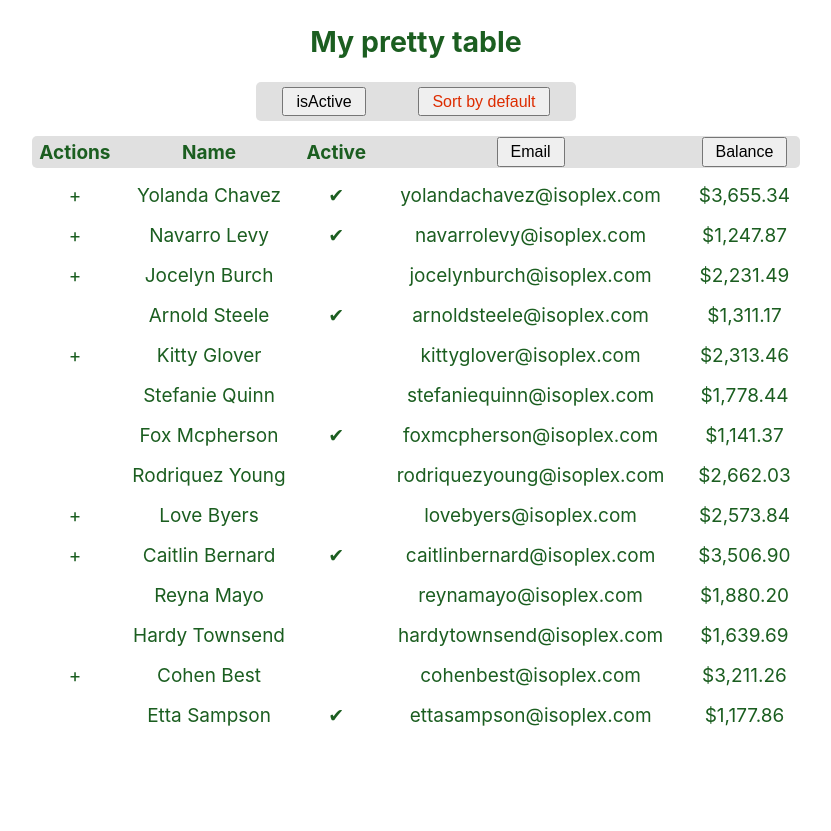
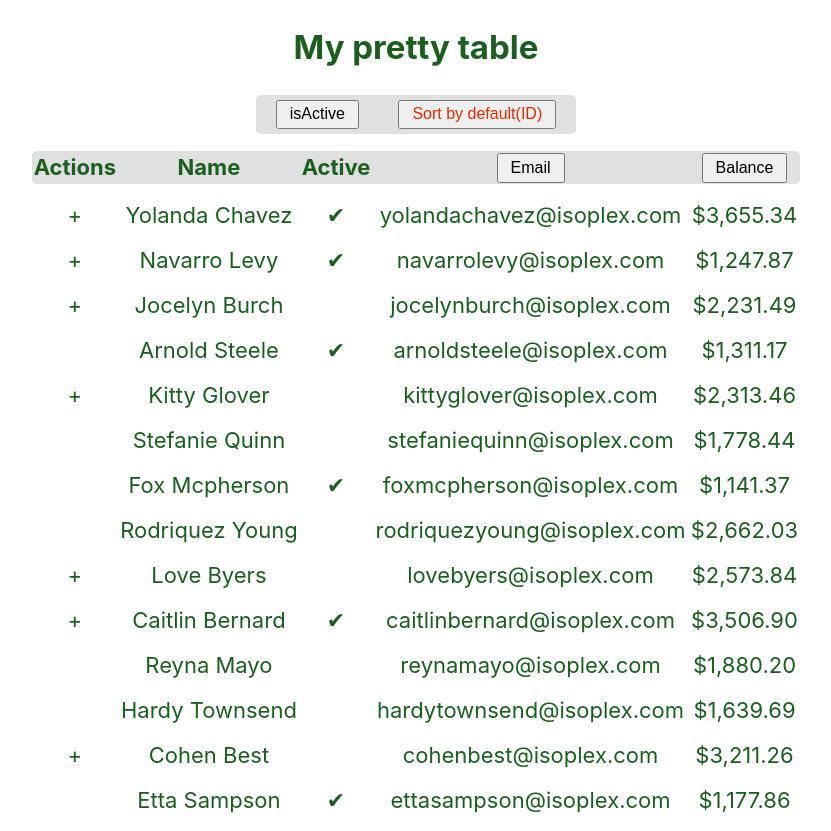
Before and after one commit to jurassic-period/my-pretty-table, a React (Create React App) app: page / in a window 1280 px wide. Shown: the whole page, without its empty margins (224-1055 px from the left). Before the commit the page ends 800 px from the top, so only its background shows below. Built offline with nearby package versions, Linux system fonts and the light colour scheme.

Commit message:
refactoring and sort arrow added

```diff
--- a/src/App.css
+++ /dev/null
@@ -1,58 +0,0 @@
-.App {
-  text-align: center;
-  background-color: white;
-  min-height: 100vh;
-  display: flex;
-  flex-direction: column;
-  align-items: center;
-  font-size: calc(3px + 2vmin);
-  color: #1b5e20;
-}
-
-.table {
-  border-radius: 5px;
-  border-spacing: 0 0.8em;
-  width: 60%;
-}
-
-.filter-panel {
-  display: flex;
-  justify-content: space-around;
-  width: 25%;
-  border-radius: 5px;
-  padding: 5px 0;
-  background-color: #e0e0e0;
-}
-.btn {
-  padding: 0.225rem 0.75rem;
-  font-size: 1rem;
-  cursor: pointer;
-}
-
-.table thead tr th:first-child {
-  border-radius: 5px 0 0 5px;
-}
-.table thead tr th:last-child {
-  border-radius: 0 5px 5px 0;
-}
-
-.table thead {
-  background: #e0e0e0;
-}
-
-.tr {
-  margin-top: 15px;
-}
-
-.children {
-  cursor: pointer;
-}
-
-.children:hover {
-  background-color: #e0e0e0;
-  transition-duration: 0.2s;
-}
-.children:active {
-  color: #e0e0e0;
-  transition-duration: 0s;
-}
--- a/src/App.jsx
+++ b/src/App.jsx
@@ -1,9 +1,8 @@
-import "./App.css";
 import { Table } from "./table";
 
 function App() {
   return (
-    <div className="App">
+    <div className="app">
       <Table />
     </div>
   );
--- a/src/index.css
+++ b/src/index.css
@@ -12,3 +12,62 @@ code {
   font-family: source-code-pro, Menlo, Monaco, Consolas, "Courier New",
     monospace;
 }
+
+.app {
+  text-align: center;
+  background-color: white;
+  min-height: 100vh;
+  display: flex;
+  flex-direction: column;
+  align-items: center;
+  font-size: 22px;
+  color: #1b5e20;
+}
+
+.table {
+  border-radius: 5px;
+  border-spacing: 0 0.8em;
+  width: 60%;
+}
+
+.filter-panel {
+  display: flex;
+  justify-content: space-around;
+  width: 25%;
+  border-radius: 5px;
+  padding: 5px 0;
+  background-color: #e0e0e0;
+}
+.btn {
+  padding: 0.225rem 0.75rem;
+  font-size: 1rem;
+  cursor: pointer;
+}
+
+.table thead tr th:first-child {
+  border-radius: 5px 0 0 5px;
+}
+.table thead tr th:last-child {
+  border-radius: 0 5px 5px 0;
+}
+
+.table thead {
+  background: #e0e0e0;
+}
+
+.tr {
+  margin-top: 15px;
+}
+
+.children {
+  cursor: pointer;
+}
+
+.children:hover {
+  background-color: #e0e0e0;
+  transition-duration: 0.2s;
+}
+.children:active {
+  color: #e0e0e0;
+  transition-duration: 0s;
+}
--- a/src/table/Table.jsx
+++ b/src/table/Table.jsx
@@ -5,6 +5,8 @@ export const Table = () => {
   const [isActive, setIsActive] = useState(false);
   const [sort, setSort] = useState("default");
   const [reversedSort, setRevSort] = useState(false);
+
+  const getArrow = () => (reversedSort === false ? "ˆ" : "ˇ");
 
   // changes 2 states, eliminates double clicks by default, but fixes for double mail and balance
   const changeSort = (key) => () => {
@@ -16,7 +18,7 @@ export const Table = () => {
   };
 
   // optimization of reuse of very similar code
-  const btnColor = (state, label) => ({
+  const getButtonStyle = (state, label) => ({
     color: `${state === label ? "#dd2c00" : "black"}`,
   });
   return (
@@ -25,7 +27,7 @@ export const Table = () => {
       <div className="filter-panel">
         <button
           className="btn"
-          style={btnColor(isActive, true)}
+          style={getButtonStyle(isActive, true)}
           onClick={() => setIsActive((s) => !s)}
         >
           isActive
@@ -33,9 +35,9 @@ export const Table = () => {
         <button
           onClick={changeSort("default")}
           className="btn"
-          style={btnColor(sort, "default")}
+          style={getButtonStyle(sort, "default")}
         >
-          Sort by default
+          Sort by default(ID)
         </button>
       </div>
       <table className="table">
@@ -48,18 +50,20 @@ export const Table = () => {
               <button
                 onClick={changeSort("email")}
                 className="btn"
-                style={btnColor(sort, "email")}
+                style={getButtonStyle(sort, "email")}
               >
                 Email
+                {sort === "email" && getArrow()}
               </button>
             </th>
             <th>
               <button
                 onClick={changeSort("balance")}
                 className="btn"
-                style={btnColor(sort, "balance")}
+                style={getButtonStyle(sort, "balance")}
               >
                 Balance
+                {sort === "balance" && getArrow()}
               </button>
             </th>
           </tr>
--- a/src/table/TableBody.jsx
+++ b/src/table/TableBody.jsx
@@ -30,7 +30,7 @@ const Body = ({ isActive, sort, reversed }) => {
   return (
     <tbody>
       {parents.map((p) => (
-        <TableRow key={`t-body-${p.name}`} parent={p}>
+        <TableRow key={`t-body-${p.id}`} parent={p}>
           {children.filter((d) => d.parentId === p.id)}
         </TableRow>
       ))}
--- a/src/table/TableRow.jsx
+++ b/src/table/TableRow.jsx
@@ -3,7 +3,7 @@ import React, { useState } from "react";
 const renderChildrenRows = (filteredChildren) =>
   filteredChildren.map((c) => {
     return (
-      <tr key={`t-row-${c.name}`} className="tr">
+      <tr key={`t-row-${c.id}`} className="tr">
         <td>☃</td>
         <td>{c.name}</td>
         <td>{c.isActive && "✔"}</td>
```
